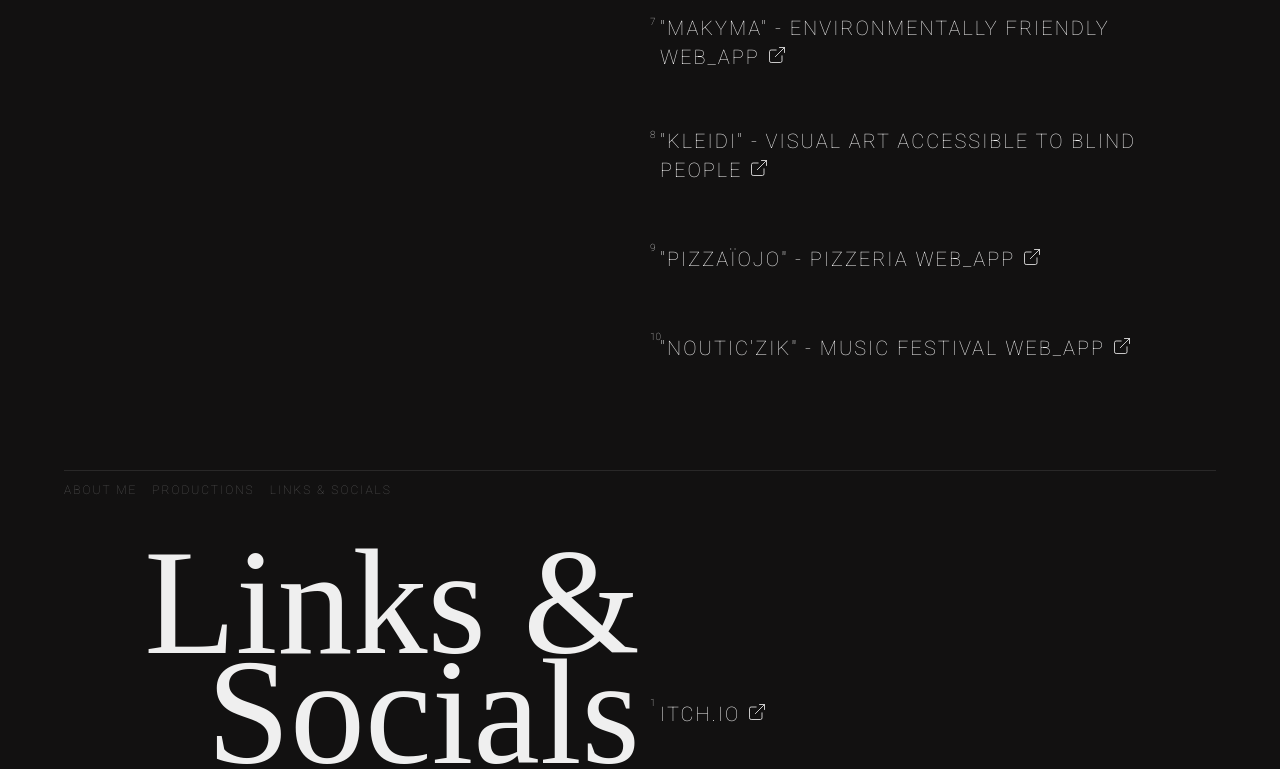
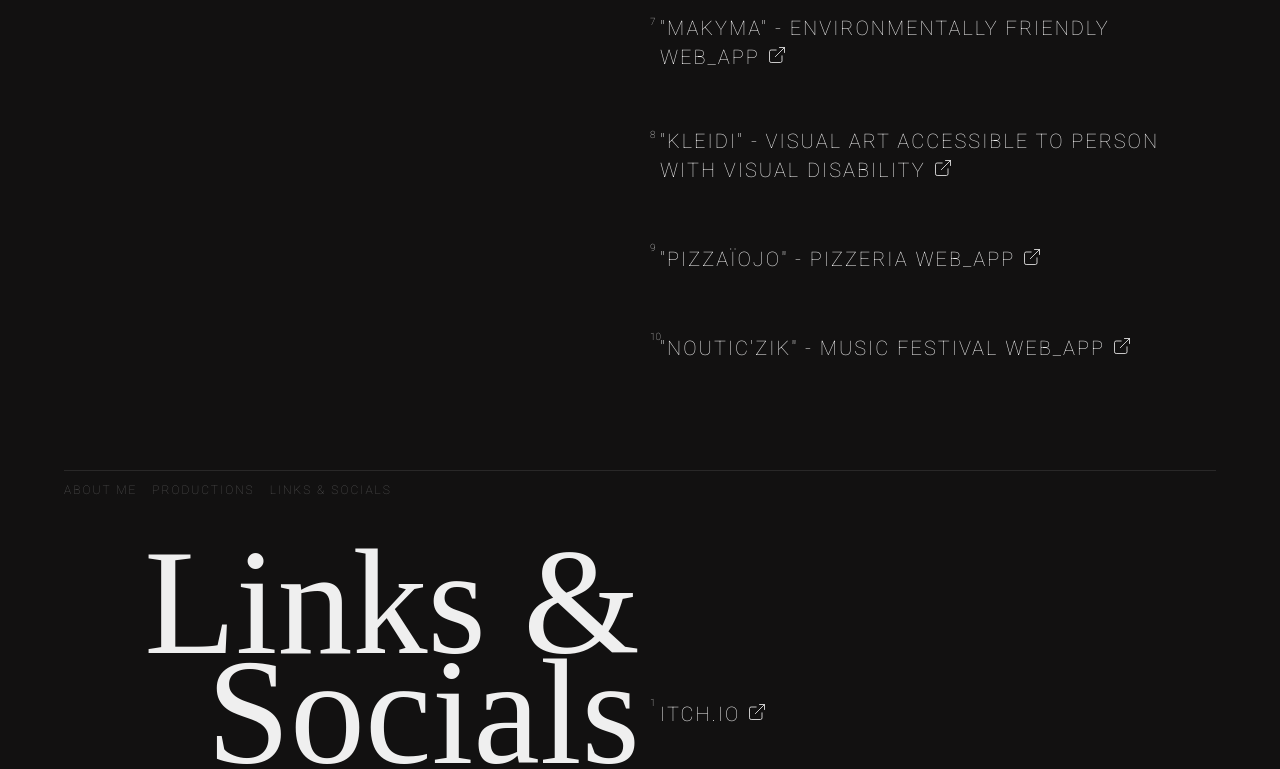
Before and after one commit to Manautbertonboitel/Personal-Website, a plain HTML site: page index.html in a window 1280 px wide. Shown: the part 2440-3209 px from the top of the page. Drawn offline with nearby package versions, Linux system fonts and the light colour scheme; a web font is replaced by a local one.

Commit message:
Update Kleidi

```diff
--- a/index.html
+++ b/index.html
@@ -88,7 +88,7 @@
                         <h4><a href="https://manaut.itch.io/youllnevershineifyoudontglow"><span><img src="img/shootingstars.png" alt="Some image"/></span>"Shooting Stars" - arcade space<svg class="external-link" xmlns="http://www.w3.org/2000/svg" width="24" height="24" viewBox="0 0 24 24" fill="none" stroke="#EFEFEF" stroke-width="1" stroke-linecap="round" stroke-linejoin="round" class="feather feather-external-link"><path d="M18 13v6a2 2 0 0 1-2 2H5a2 2 0 0 1-2-2V8a2 2 0 0 1 2-2h6"></path><polyline points="15 3 21 3 21 9"></polyline><line x1="10" y1="14" x2="21" y2="3"></line></svg></a></h4>
                         <h4><a href="https://nichouel.itch.io/night-maze">"Night Maze"<svg class="external-link" xmlns="http://www.w3.org/2000/svg" width="24" height="24" viewBox="0 0 24 24" fill="none" stroke="#EFEFEF" stroke-width="1" stroke-linecap="round" stroke-linejoin="round" class="feather feather-external-link"><path d="M18 13v6a2 2 0 0 1-2 2H5a2 2 0 0 1-2-2V8a2 2 0 0 1 2-2h6"></path><polyline points="15 3 21 3 21 9"></polyline><line x1="10" y1="14" x2="21" y2="3"></line></svg></a><p class="internship">EMMI Game Jam 2020 - best concept prize</p></h4>
                         <h4><a href="https://www.makyma.org/"><span><img src="img/makyma.png" alt="Some image"/></span>"Makyma" - environmentally friendly web_app<svg class="external-link" xmlns="http://www.w3.org/2000/svg" width="24" height="24" viewBox="0 0 24 24" fill="none" stroke="#EFEFEF" stroke-width="1" stroke-linecap="round" stroke-linejoin="round" class="feather feather-external-link"><path d="M18 13v6a2 2 0 0 1-2 2H5a2 2 0 0 1-2-2V8a2 2 0 0 1 2-2h6"></path><polyline points="15 3 21 3 21 9"></polyline><line x1="10" y1="14" x2="21" y2="3"></line></svg></a></h4>
-                        <h4><a href="https://kleidi.org/"><span><img src="img/kleidi.png" alt="Some image"/></span>"Kleidi" - visual art accessible to blind people<svg class="external-link" xmlns="http://www.w3.org/2000/svg" width="24" height="24" viewBox="0 0 24 24" fill="none" stroke="#EFEFEF" stroke-width="1" stroke-linecap="round" stroke-linejoin="round" class="feather feather-external-link"><path d="M18 13v6a2 2 0 0 1-2 2H5a2 2 0 0 1-2-2V8a2 2 0 0 1 2-2h6"></path><polyline points="15 3 21 3 21 9"></polyline><line x1="10" y1="14" x2="21" y2="3"></line></svg></a></h4>
+                        <h4><a href="https://kleidi.org/"><span><img src="img/kleidi.png" alt="Some image"/></span>"Kleidi" - visual art accessible to person with visual disability<svg class="external-link" xmlns="http://www.w3.org/2000/svg" width="24" height="24" viewBox="0 0 24 24" fill="none" stroke="#EFEFEF" stroke-width="1" stroke-linecap="round" stroke-linejoin="round" class="feather feather-external-link"><path d="M18 13v6a2 2 0 0 1-2 2H5a2 2 0 0 1-2-2V8a2 2 0 0 1 2-2h6"></path><polyline points="15 3 21 3 21 9"></polyline><line x1="10" y1="14" x2="21" y2="3"></line></svg></a></h4>
                         <h4><a href="https://pizzaiojo.fr/"><span><img src="img/pizzaiojo.png" alt="Some image"/></span>"PizzaïoJo" - Pizzeria web_app<svg class="external-link" xmlns="http://www.w3.org/2000/svg" width="24" height="24" viewBox="0 0 24 24" fill="none" stroke="#EFEFEF" stroke-width="1" stroke-linecap="round" stroke-linejoin="round" class="feather feather-external-link"><path d="M18 13v6a2 2 0 0 1-2 2H5a2 2 0 0 1-2-2V8a2 2 0 0 1 2-2h6"></path><polyline points="15 3 21 3 21 9"></polyline><line x1="10" y1="14" x2="21" y2="3"></line></svg></a></h4>
                         <h4><a href="https://nouticzik.fr/"><span><img src="img/nouticzik.png" alt="Some image"/></span>"Noutic'Zik" - Music festival web_app<svg class="external-link" xmlns="http://www.w3.org/2000/svg" width="24" height="24" viewBox="0 0 24 24" fill="none" stroke="#EFEFEF" stroke-width="1" stroke-linecap="round" stroke-linejoin="round" class="feather feather-external-link"><path d="M18 13v6a2 2 0 0 1-2 2H5a2 2 0 0 1-2-2V8a2 2 0 0 1 2-2h6"></path><polyline points="15 3 21 3 21 9"></polyline><line x1="10" y1="14" x2="21" y2="3"></line></svg></a></h4>
                     </div>
```
